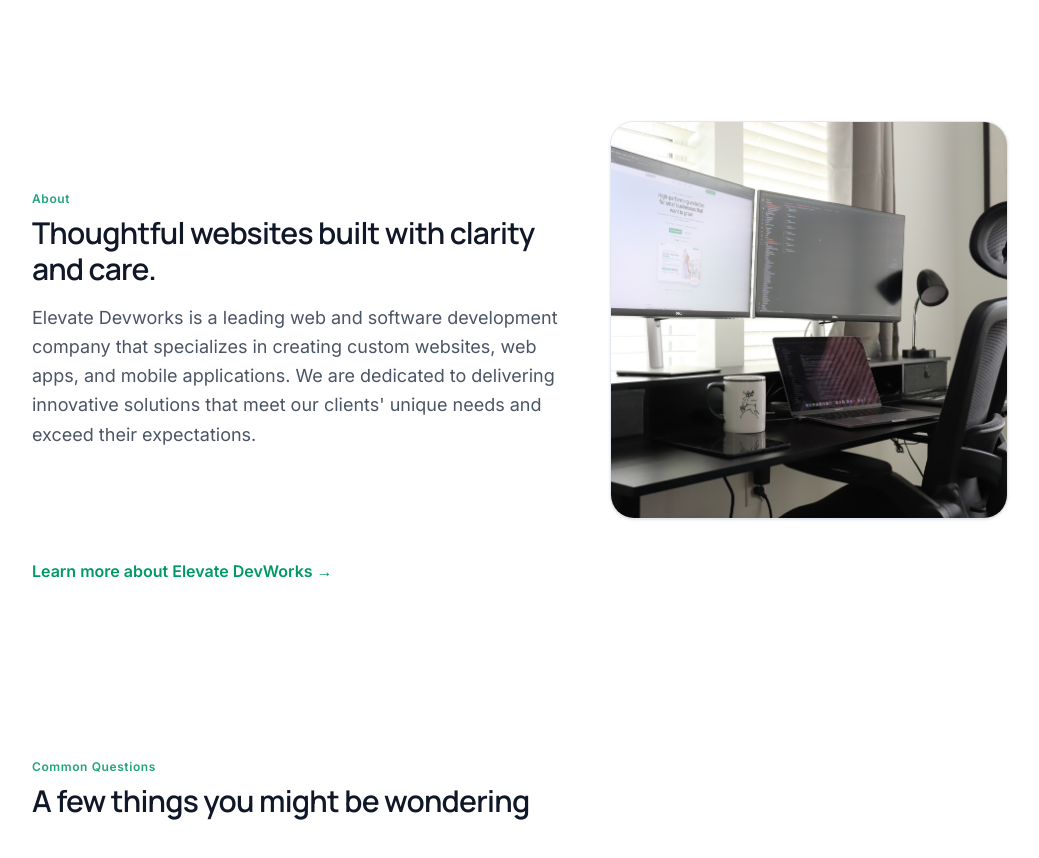
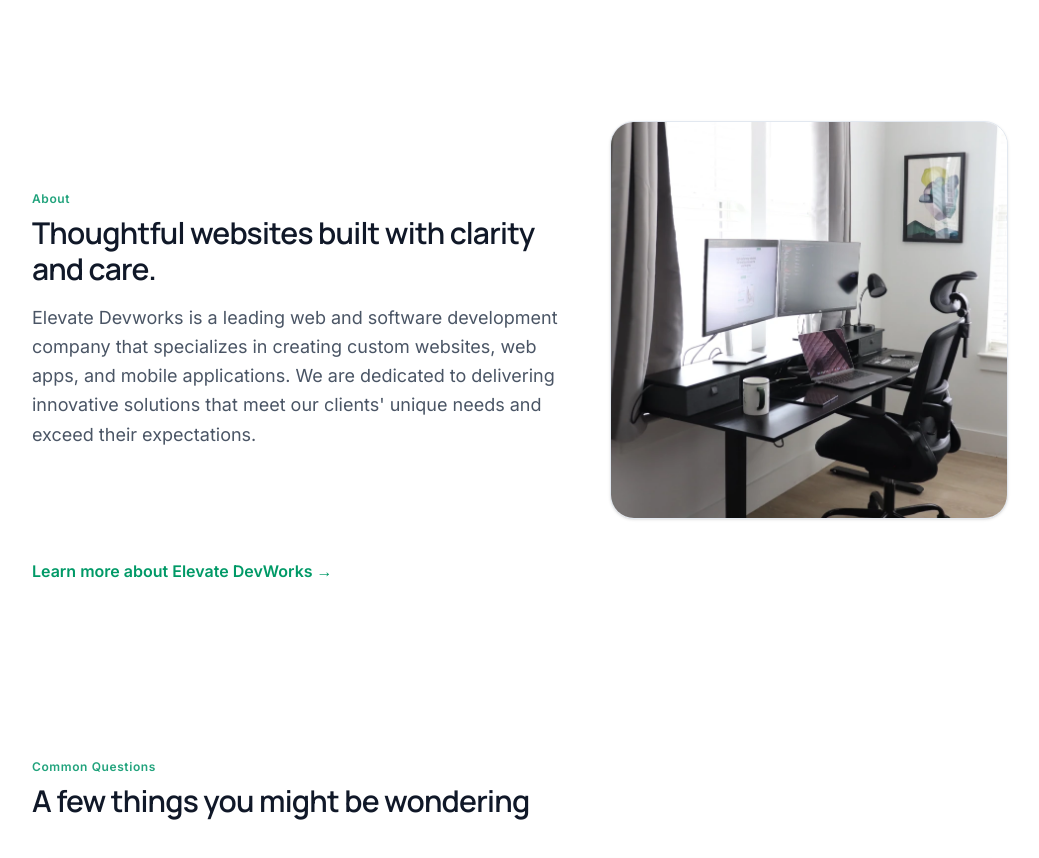
Before and after one commit to chrisowensdev/elevatedevworks-site, a Next.js app: page / in a window 1280 px wide. Shown: the part 4480-5338 px from the top of the page, without its empty margins (120-1159 px from the left). Built offline with nearby package versions, Linux system fonts and the light colour scheme.

Commit message:
Fix about section image on home page

```diff
--- a/src/app/(marketing)/page/_components/About.tsx
+++ b/src/app/(marketing)/page/_components/About.tsx
@@ -32,8 +32,8 @@ export default function About() {
 									style={{ aspectRatio: "4 / 4" }}
 								>
 									<Image
-										src={about.headshot}
-										alt={`Photo of ${about.name}`}
+										src="/images/about/elevatedevworks_workstation.webp"
+										alt={`Photo of Elevate DevWorks office`}
 										fill
 										className="object-cover"
 										sizes="(max-width: 768px) 100vw, 40vw"
```
Also changed, not shown: public/images/about/elevatedevworks_workstation.webp (added).
